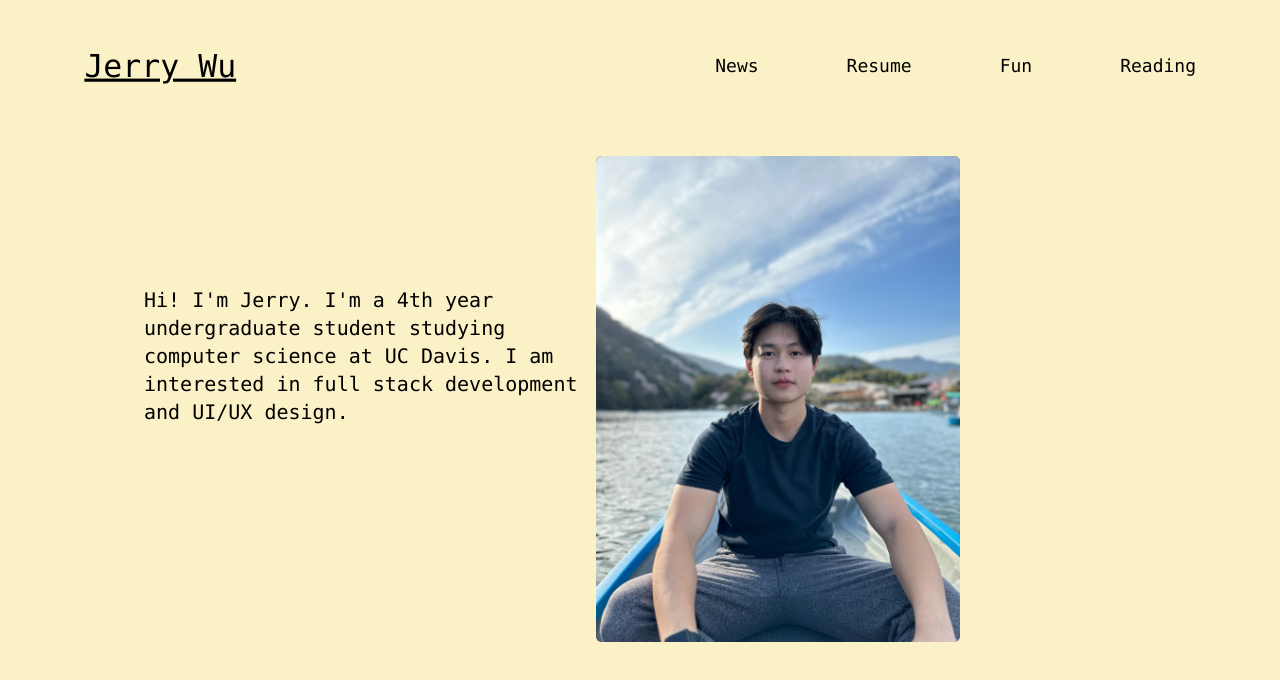
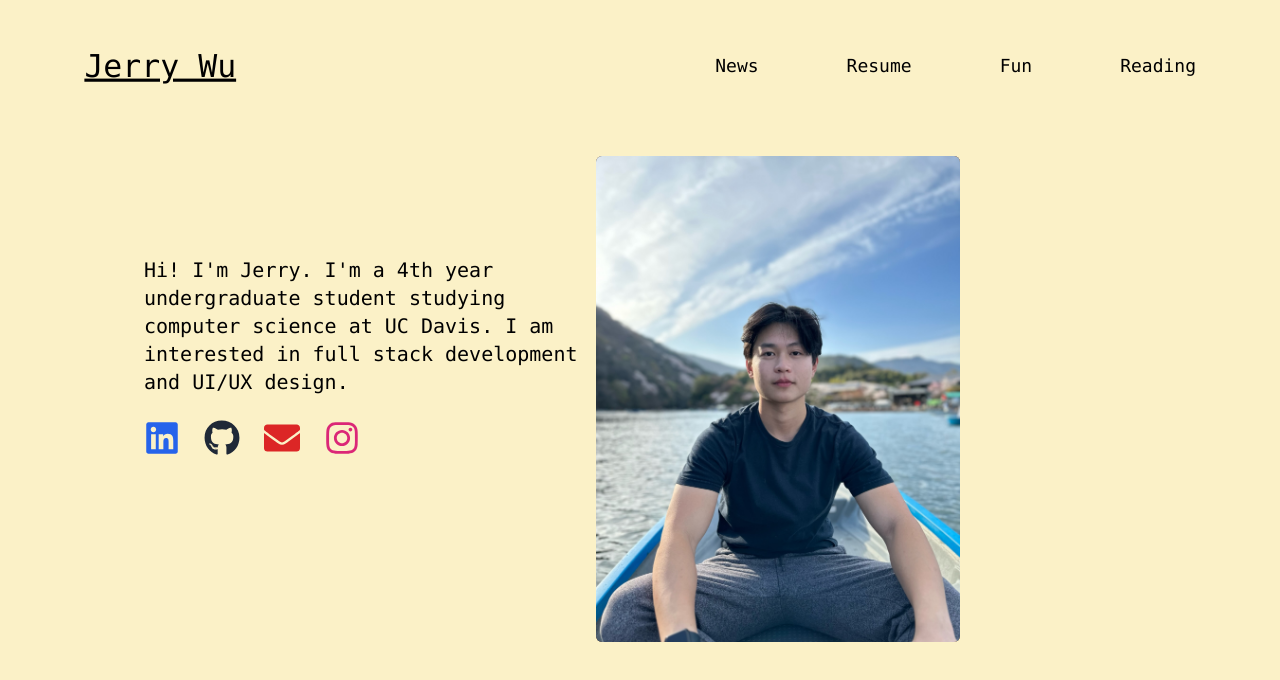
Before and after one commit to jerryowu/personal-website, a Next.js app: page / in a window 1280 px wide. Shown: the top 680 px of the page. Built offline with nearby package versions, Linux system fonts and the light colour scheme.

Commit message:
added icons to homepage

```diff
--- a/app/page.tsx
+++ b/app/page.tsx
@@ -4,19 +4,56 @@ import spikey from "/public/home/spikey.jpg";
 import bread from "/public/home/bread.jpg";
 
 import ImageStack from "./components/ImageStack";
+import { FaLinkedin, FaGithub, FaEnvelope, FaInstagram } from "react-icons/fa";
 
 export default function Home() {
   const images = [headshot, camera_photo, spikey, bread];
 
   return (
-    <main className="flex h-100 flex-row items-center justify-between p-16">
-      <p className="w-1/2 pl-20 text-xl">
-        Hi! I&apos;m Jerry. I&apos;m a 4th year undergraduate student studying
-        computer science at UC Davis. I am interested in full stack development
-        and UI/UX design.
-      </p>
-      <div className="relative w-[400px] h-[400px] mr-64">
-        <ImageStack images={images} />
+    <main className="flex h-100 flex-col items-center justify-between p-16">
+      <div className="flex flex-row items-center justify-between w-full">
+        <div className="w-1/2 pl-20">
+          <p className="text-xl mb-6">
+            Hi! I&apos;m Jerry. I&apos;m a 4th year undergraduate student
+            studying computer science at UC Davis. I am interested in full stack
+            development and UI/UX design.
+          </p>
+          <div className="flex space-x-6">
+            <a
+              href="https://www.linkedin.com/in/jerryowu/"
+              target="_blank"
+              rel="noopener noreferrer"
+              className="text-4xl text-blue-600 hover:text-blue-800 transition-colors duration-300"
+            >
+              <FaLinkedin />
+            </a>
+            <a
+              href="https://github.com/jerrywusa/"
+              target="_blank"
+              rel="noopener noreferrer"
+              className="text-4xl text-gray-800 hover:text-gray-600 transition-colors duration-300"
+            >
+              <FaGithub />
+            </a>
+            <a
+              href="mailto:mrjerryowu@gmail.com"
+              className="text-4xl text-red-600 hover:text-red-800 transition-colors duration-300"
+            >
+              <FaEnvelope />
+            </a>
+            <a
+              href="https://www.instagram.com/jerry.o.wu/"
+              target="_blank"
+              rel="noopener noreferrer"
+              className="text-4xl text-pink-600 hover:text-pink-800 transition-colors duration-300"
+            >
+              <FaInstagram />
+            </a>
+          </div>
+        </div>
+        <div className="relative w-[400px] h-[400px] mr-64">
+          <ImageStack images={images} />
+        </div>
       </div>
     </main>
   );
--- a/package.json
+++ b/package.json
@@ -14,7 +14,8 @@
     "next": "14.2.12",
     "prisma": "^5.20.0",
     "react": "^18",
-    "react-dom": "^18"
+    "react-dom": "^18",
+    "react-icons": "^5.3.0"
   },
   "devDependencies": {
     "@types/node": "^20",
```
Also changed, not shown: 1 other file (tests, documents, lock files or other folders).
